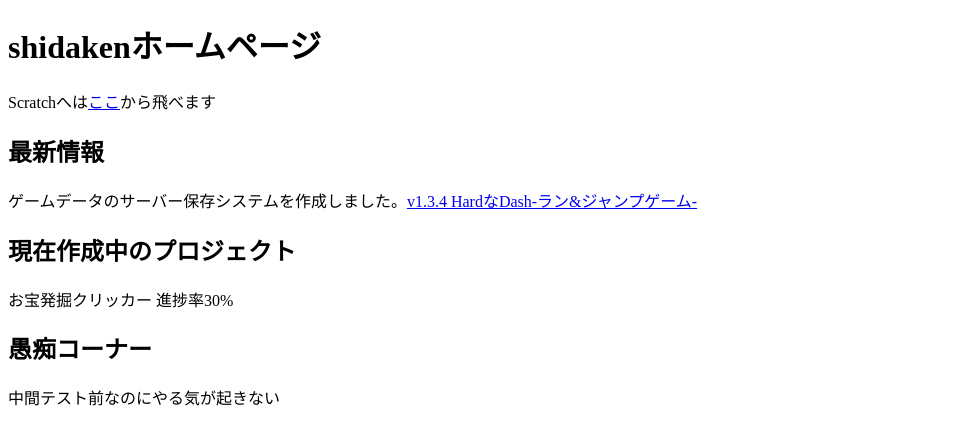
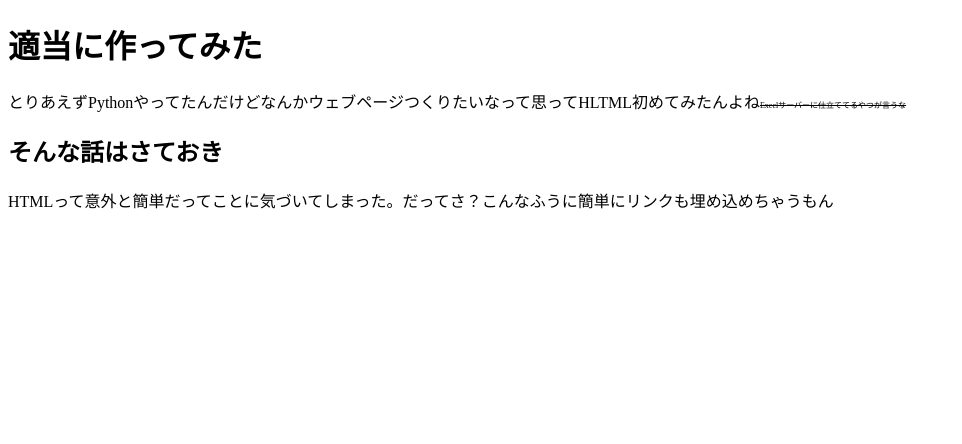
Before and after one commit to shidakengo2011amagoro/shidaken, a plain HTML site: page index.html in a window 1280 px wide. Shown: the whole page, without its empty margins (0-962 px from the left). Drawn offline with Linux system fonts and the light colour scheme.

Commit message:
index.html

```diff
--- a/index.html
+++ b/index.html
@@ -2,16 +2,12 @@
 <html>
 <head>
 <meta charset="UTF-8">
-<title>shidakenホームページ</title>
+<title>適当に作ってみたやつ</title>
 </head>
 <body>
-<h1>shidakenホームページ</h1>
-<p>Scratchへは<a href="https://scratch.mit.edu/">ここ</a>から飛べます</p>
-<h2>最新情報</h2>
-<p>ゲームデータのサーバー保存システムを作成しました。<a href="https://scratch.mit.edu/projects/941263275/">v1.3.4 HardなDash-ラン&ジャンプゲーム-</a></p>
-<h2>現在作成中のプロジェクト</h2>
-<p>お宝発掘クリッカー 進捗率30%</p>
-<h2>愚痴コーナー</h2>
-<p>中間テスト前なのにやる気が起きない</p>
+<h1>適当に作ってみた</h1>
+  <p>とりあえずPythonやってたんだけどなんかウェブページつくりたいなって思ってHLTML初めてみたんよね<s style="font-size:8px;">Excelサーバーに仕立ててるやつが言うな</s></p>
+  <h2>そんな話はさておき</h2>
+  <p>HTMLって意外と簡単だってことに気づいてしまった。だってさ？<a herf="https://scratch.mit.edu">こんなふうに</a>簡単にリンクも埋め込めちゃうもん</p>
 </body>
 </html>
```
